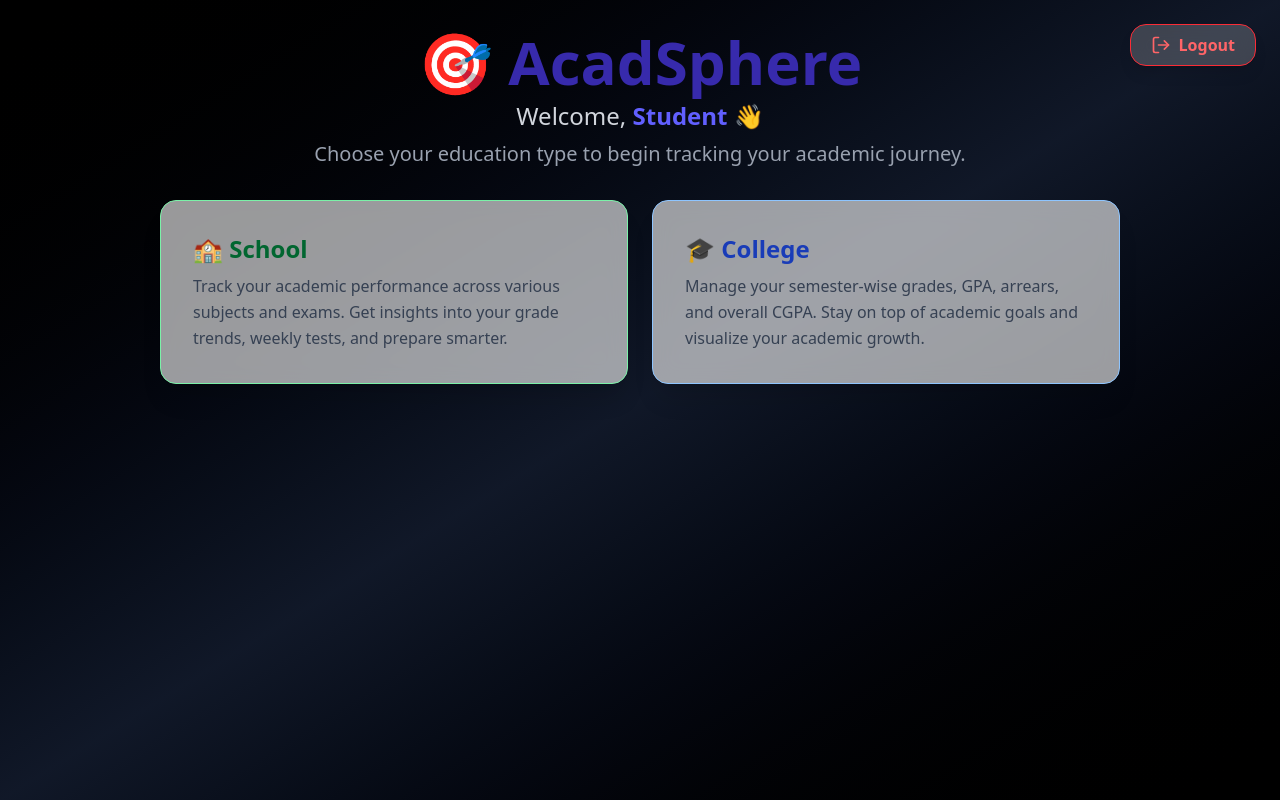
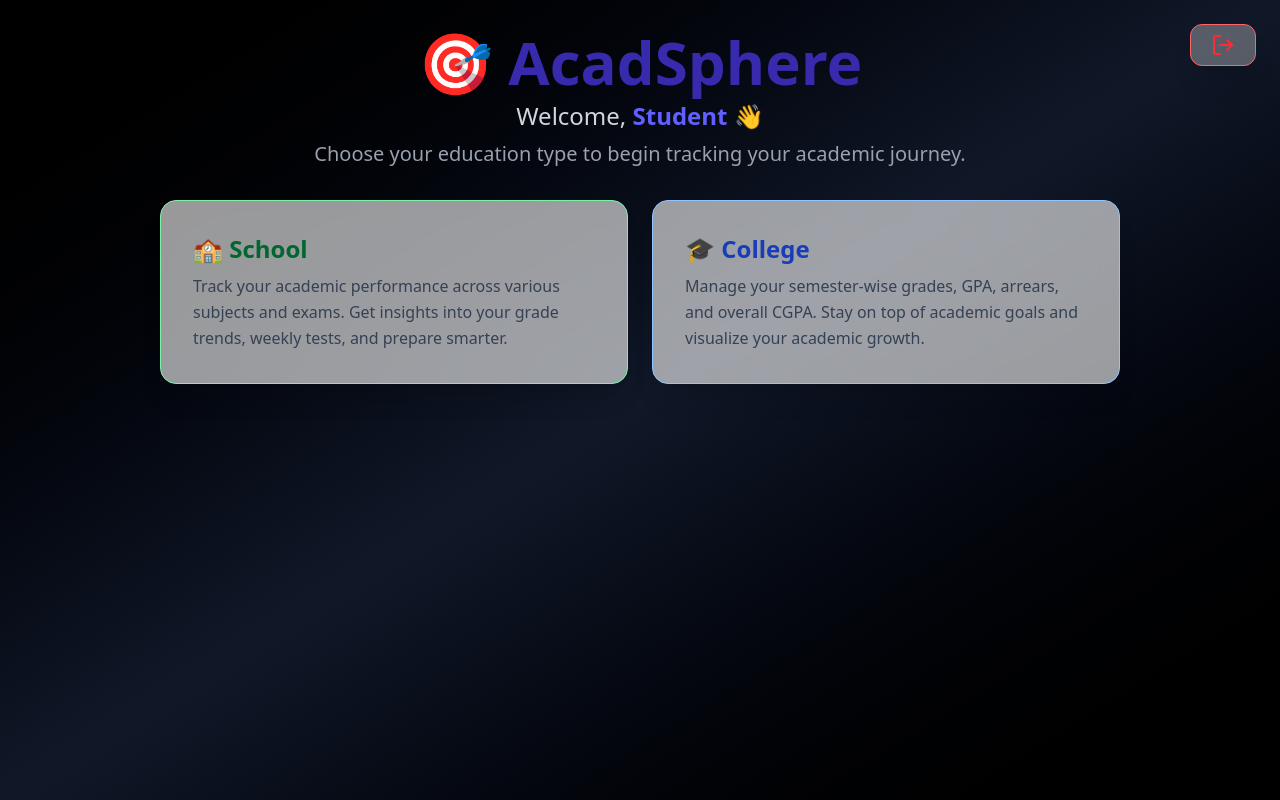
Before and after one commit to Amanraj-S/Acadsphere, a React (Vite) app in the folder frontend/: page /dashboard in a window 1280 px wide. Built offline with nearby package versions, Linux system fonts and the light colour scheme.

Commit message:
first commit

```diff
--- a/frontend/src/pages/Dashboard.jsx
+++ b/frontend/src/pages/Dashboard.jsx
@@ -19,25 +19,29 @@ export default function Dashboard() {
       <motion.button
         onClick={handleLogout}
         className="
-          absolute top-4 right-4
+          absolute z-20
+          top-2 right-2
           sm:top-6 sm:right-6
-          flex items-center gap-2 px-5 py-2
-          bg-white/20 border border-red-500
-          text-red-400 backdrop-blur-md
-          rounded-2xl font-semibold shadow-lg
+          flex items-center gap-2
+          px-4 py-3 sm:px-5 sm:py-2
+          bg-white/30 border border-red-400
+          text-red-500 backdrop-blur-md
+          rounded-xl font-semibold shadow-xl
           hover:bg-red-600 hover:text-white
           hover:shadow-red-700/70
           focus:outline-none focus:ring-2 focus:ring-red-500 focus:ring-offset-1
-          transition-all duration-300 text-sm sm:text-base
+          transition-all duration-300
+          text-base sm:text-lg
+          active:scale-95
           select-none
-          "
+        "
         initial={{ opacity: 0, y: -12 }}
         animate={{ opacity: 1, y: 0 }}
         transition={{ delay: 0.5 }}
         aria-label="Logout"
       >
-        <LogOut size={20} />
-        Logout
+        <LogOut size={24} />
+        <span className="hidden xs:inline">Logout</span>
       </motion.button>
 
       {/* Title */}
```
